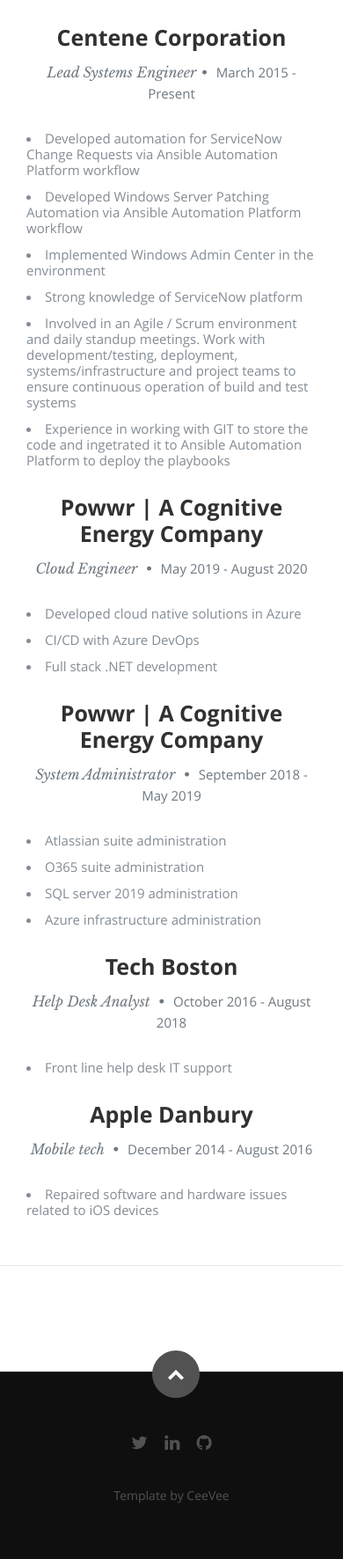
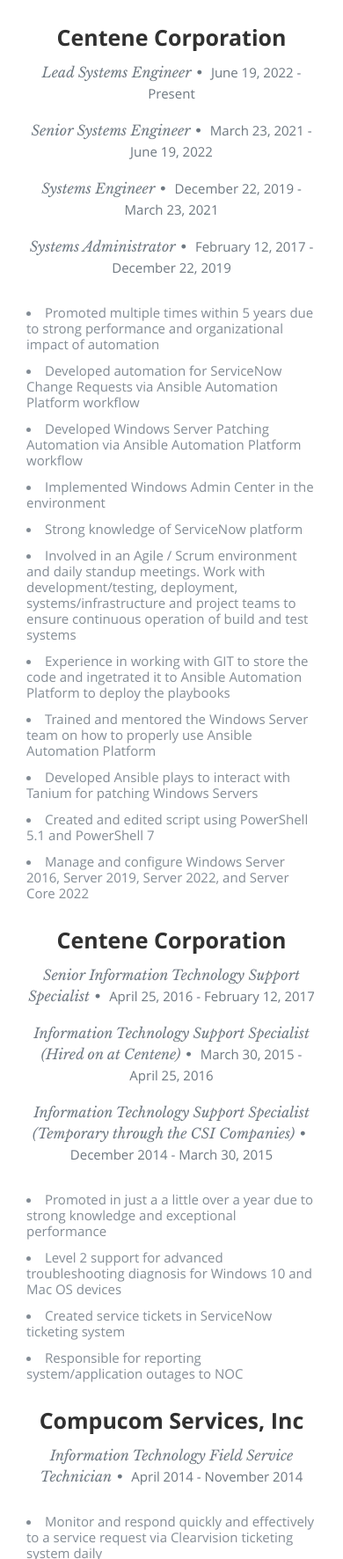
Before and after one commit to drumforgod82/azure-resume, a plain HTML site: page frontend/index.html in a window 390 px wide. Shown: the part 3380-5152 px from the top of the page at 88% size. Drawn offline with nearby package versions, Linux system fonts and the light colour scheme; a script that the page names is missing.

Commit message:
added info to index.html

```diff
--- a/frontend/index.html
+++ b/frontend/index.html
@@ -172,15 +172,44 @@
                <div class="twelve columns">
 
                   <h3>Centene Corporation</h3>
-                  <p class="info">Lead Systems Engineer<span>&bull;</span> <em class="date">March 2015 - Present</em></p>
+                  <p class="info">Lead Systems Engineer<span>&bull;</span> <em class="date">June 19, 2022 - Present</em></p>
+                  <p class="info">Senior Systems Engineer<span>&bull;</span> <em class="date">March 23, 2021 - June 19, 2022</em></p>
+                  <p class="info">Systems Engineer<span>&bull;</span> <em class="date">December 22, 2019 - March 23, 2021</em></p>
+                  <p class="info">Systems Administrator<span>&bull;</span> <em class="date">February 12, 2017 - December 22, 2019</em></p>
+
 
                   <p>
+                     <li>Promoted multiple times within 5 years due to strong performance and organizational impact of automation</li>
                      <li>Developed automation for ServiceNow Change Requests via Ansible Automation Platform workflow</li>
                      <li>Developed Windows Server Patching Automation via Ansible Automation Platform workflow</li>
                      <li>Implemented Windows Admin Center in the environment</li>
                      <li>Strong knowledge of ServiceNow platform</li>
                      <li>Involved in an Agile / Scrum environment and daily standup meetings.  Work with development/testing, deployment, systems/infrastructure and project teams to ensure continuous operation of build and test systems</li>
                      <li>Experience in working with GIT to store the code and ingetrated it to Ansible Automation Platform to deploy the playbooks</li>
+                     <li>Trained and mentored the Windows Server team on how to properly use Ansible Automation Platform</li>
+                     <li>Developed Ansible plays to interact with Tanium for patching Windows Servers</li>
+                     <li>Created and edited script using PowerShell 5.1 and PowerShell 7</li>
+                     <li>Manage and configure Windows Server 2016, Server 2019, Server 2022, and Server Core 2022</li>
+                  </p>
+
+               </div>
+
+            </div> <!-- item end -->
+
+            <div class="row item">
+
+               <div class="twelve columns">
+                  <h3>Centene Corporation</h3>
+                  <p class="info">Senior Information Technology Support Specialist<span>&bull;</span> <em class="date">April 25, 2016 - February 12, 2017</em></p>
+                  <p class="info">Information Technology Support Specialist (Hired on at Centene)<span>&bull;</span> <em class="date">March 30, 2015 - April 25, 2016</em></p>
+                  <p class="info">Information Technology Support Specialist (Temporary through the CSI Companies)<span>&bull;</span> <em class="date">December 2014 - March 30, 2015</em></p>
+
+
+                  <p>
+                     <li>Promoted in just a a little over a year due to strong knowledge and exceptional performance</li>
+                     <li>Level 2 support for advanced troubleshooting diagnosis for Windows 10 and Mac OS devices</li>
+                     <li>Created service tickets in ServiceNow ticketing system</li>
+                     <li>Responsible for reporting system/application outages to NOC</li>
                   </p>
 
                </div>
@@ -191,13 +220,18 @@
 
                <div class="twelve columns">
 
-                  <h3>Powwr | A Cognitive Energy Company</h3>
-                  <p class="info">Cloud Engineer <span>&bull;</span> <em class="date">May 2019 - August 2020</em></p>
+                  <h3>Compucom Services, Inc</h3>
+                  <p class="info">Information Technology Field Service Technician<span>&bull;</span> <em class="date">April 2014 - November 2014</em></p>
 
                   <p>
-                     <li>Developed cloud native solutions in Azure</li>
-                     <li>CI/CD with Azure DevOps</li>
-                     <li>Full stack .NET development</li>
+                     <li>Monitor and respond quickly and effectively to a service request via Clearvision ticketing system daily</li>
+                     <li>Responsible for monitoring and troubleshooting hardware and storage</li>
+                     <li>Responsible for ordering and replacing the correct part for the computer or printer</li>
+                     <li>Maintain hardware inventories for Wal-Mart on a quarterly basis</li>
+                     <li>Responsible for PC setup and deployment using standard hardware, images, and software</li>
+                     <li>Provide local support for blue collar to executive employees at Wal-Mart, Home Depot, and Target</li>
+                     <li>Support for Windows XP and Windows 7</li>
+                     <li>Document all procedures, techniques, and findings in Clearvision</li>
                   </p>
 
                </div>
@@ -208,14 +242,15 @@
 
                <div class="twelve columns">
 
-                  <h3>Powwr | A Cognitive Energy Company</h3>
-                  <p class="info">System Administrator <span>&bull;</span> <em class="date">September 2018 - May 2019</em></p>
+                  <h3>The Window Man, Inc</h3>
+                  <p class="info">Information Technology Support / Sales / CSR<span>&bull;</span> <em class="date">Janurary 2013 - April 2014</em></p>
 
                   <p>
-                  <li>Atlassian suite administration</li>
-                  <li>O365 suite administration</li>
-                  <li>SQL server 2019 administration</li>
-                  <li>Azure infrastructure administration</li>
+                     <li>Responsible for accepting inbound and creating outbound sales calls for services</li>
+                     <li>Responsible for entering the customers information into QuickBooks</li>
+                     <li>Responsible for monitoring and troubleshooting hardware and software</li>
+                     <li>Provide local support for staff on physical devices</li>
+                     <li>Support for Windows 7 and Server 2008 Standard R2</li>
                   </p>
 
                </div>
@@ -226,11 +261,21 @@
 
                <div class="twelve columns">
 
-                  <h3>Tech Boston</h3>
-                  <p class="info">Help Desk Analyst <span>&bull;</span> <em class="date">October 2016 - August 2018</em></p>
+                  <h3>Killearn United Methodist Church</h3>
+                  <p class="info">Technical Arts Producer / Systems Administrator<span>&bull;</span> <em class="date">June 2012 - January 2013</em></p>
 
                   <p>
-                  <li>Front line help desk IT support</li>
+                     <li>Responsible for mixing the services on a Yamaha M7CL 48 channel, digital mixing board</li>
+                     <li>Responsible for programming DMX controlled lighting using Nicolaudie Sunlite Suite 2 software</li>
+                     <li>Responsible for training and managing the volunteers on audio, video, and lighting</li>
+                     <li>Strategic technical scheduling, and budgetary planning and execution</li>
+                     <li>Responsible for monitoring and maintaining the server and virtual desktops using S.B.S Server 2008</li>
+                     <li>Responsible for setting up and maintaining the virtual server running Microsoft Server 2008 r2</li>
+                     <li>Responsible for adding new employees to Active Directory and setting up virtual desktops</li>
+                     <li>Responsible for monitorin, troubleshooting, upgrading, and repairing hardware and software problems</li>
+                     <li>Responsible for PC or Mac setup and deployment using standard hardware, images, and software</li>
+                     <li>Responsible for maintaining and setting up SharePoint sites</li>
+                     <li>Identified new technologies that may be appropriate for the church, provide technical knowledge and skills</li>
                   </p>
 
                </div>
@@ -241,12 +286,17 @@
 
                <div class="twelve columns">
 
-                  <h3>Apple Danbury</h3>
-                  <p class="info">Mobile tech <span>&bull;</span> <em class="date">December 2014 - August 2016</em></p>
+                  <h3>Beekin Mobile Studio</h3>
+                  <p class="info">Audio Engineer / Owner<span>&bull;</span> <em class="date">September 2008 - Present</em></p>
 
                   <p>
-                  <li>Repaired software and hardware issues related to iOS devices</li>
-
+                     <li>Responsible for monitoring and maintaining the audio equipment and computers</li>
+                     <li>Responsible for effectively communicating with the clients on what sound they are looking for</li>
+                     <li>Responsible for effectively and efficiently tracking the instruments via specific hardware via Pro Tools and/or PreSonus Studio One</li>
+                     <li>Responsible for effectively and efficiently editing each track via Pro Tools and/or PreSonus Studio One</li>
+                     <li>Responsible for professionally mixing the tracks using Waves, Slate Digital, and Universal Audio Plugins via Pro Tools and/or PreSonus Studio One</li>
+                     <li>Responsible for communicating with the clients and getting their approval of the overall mix before mastering</li>
+                     <li>Responsible for mastering the album and getting the album ready for duplication and/or publishing on audio streaming service</li>
                   </p>
 
                </div>
```
